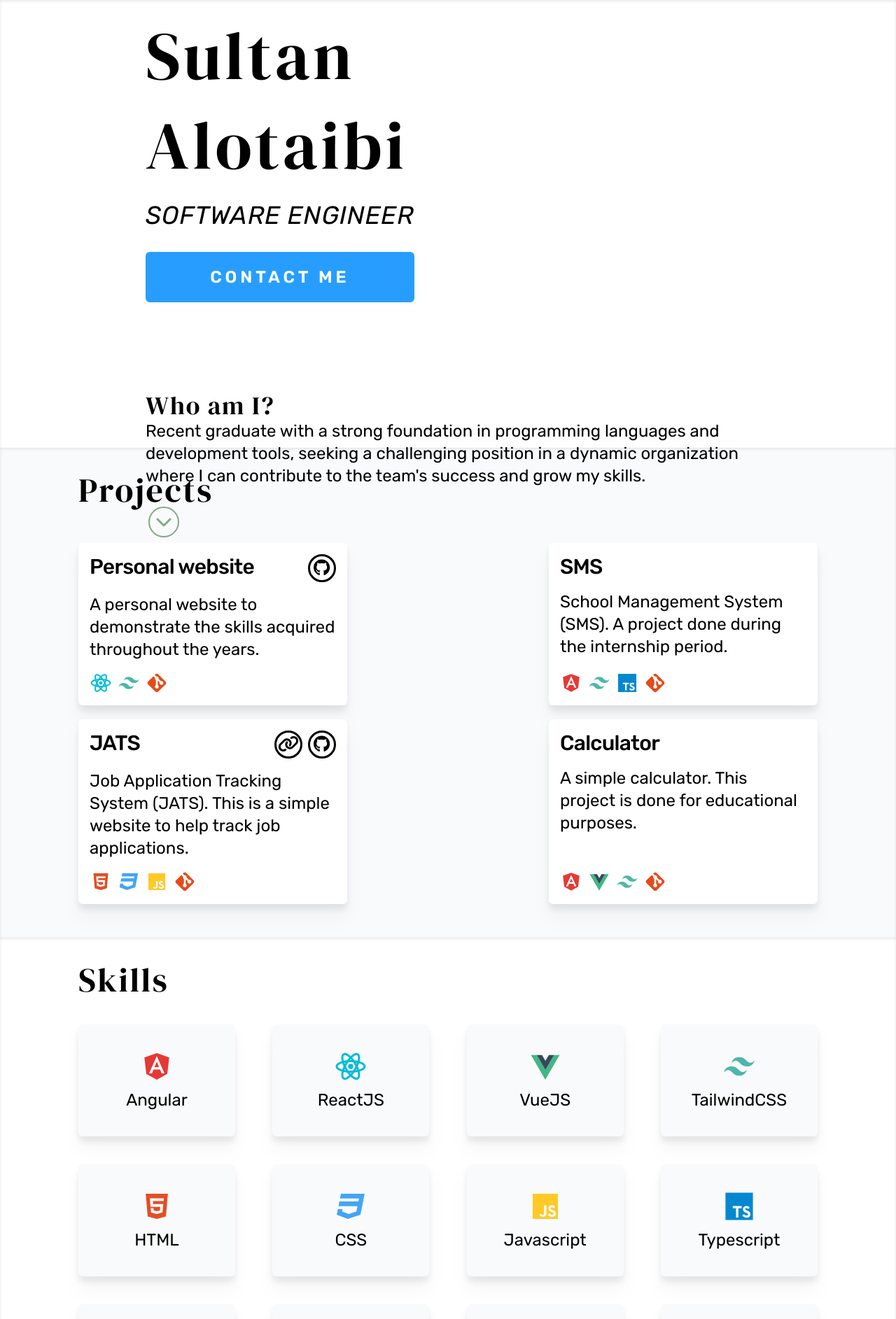
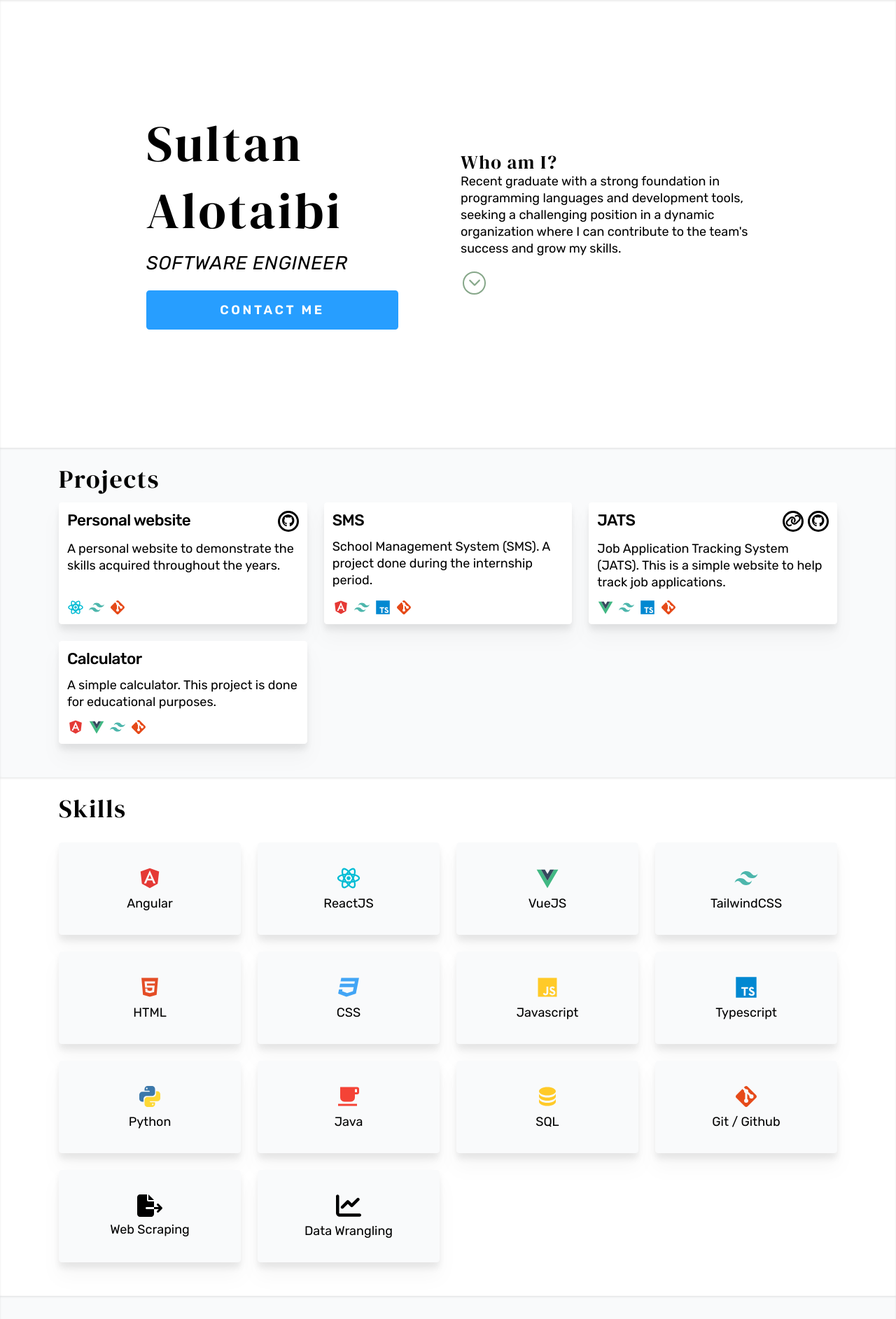
Before and after one commit to sul-otaibi/personal-website, a React (Vite) app: page / in a window 1280 px wide. Shown: the top 1885 px of the page at 70% size. Built offline with nearby package versions, Linux system fonts and the light colour scheme.

Commit message:
Fix design for different resolutions.
Main issues where with 720p and 1366p resolutions.

```diff
--- a/src/Components/Experience/Experience.tsx
+++ /dev/null
@@ -1,34 +0,0 @@
-function Experience() {
-  return (
-    <section className="w-2/3 min-h-screen">
-      <h1 className="my-5 text-xl font-semibold tracking-widest uppercase">
-        Experience
-      </h1>
-
-      <div>
-        <h2 className="font-semibold">Internship</h2>
-        <p className="italic">Tahakom, Riyadh, Saudi Arabia</p>
-        <ul className="ml-6 list-disc">
-          <li>
-            Obtained a solid understanding of the Angular framework, including
-            components, templates, directives, services, and routing.
-          </li>
-          <li>
-            Built several small learning projects in Angular and VueJS, such as
-            a simple calculator and currency converter.
-          </li>
-          <li>
-            Gained experience collaborating on a larger Angular project, a
-            school management system, using Git and GitHub.
-          </li>
-          <li>
-            Acquired expertise in agile methodology, including sprint planning,
-            daily meetings, and sprint retrospectives.
-          </li>
-        </ul>
-      </div>
-    </section>
-  );
-}
-
-export default Experience;
--- a/src/Components/Hero/Hero.tsx
+++ b/src/Components/Hero/Hero.tsx
@@ -38,8 +38,8 @@ function Hero() {
 
   return (
     <main className="flex flex-col flex-wrap justify-center w-full h-full lg:h-[80vh] py-8 px-4 lg:px-52">
-      <section className="flex flex-wrap items-center w-full h-full gap-8 lg:gap-32">
-        <section className="flex flex-col font-serif tracking-wider text-8xl">
+      <section className="grid w-full grid-cols-1 gap-12 lg:grid-cols-2 place-items-center">
+        <section className="flex flex-col font-serif tracking-wider text-8xl min-w-[30rem]">
           <div>Sultan</div>
           <div className="my-8">Alotaibi</div>
           <span
--- a/src/Components/Projects/ProjectCard.tsx
+++ b/src/Components/Projects/ProjectCard.tsx
@@ -10,11 +10,11 @@ interface CardData {
 
 function ProjectCard(props: CardData) {
   const tech = props.tech.map((v) => (
-    <img className="w-8" src={`images/${v}.svg`} />
+    <img className="w-8" src={`images/${v}.svg`} key={v} />
   ));
 
   return (
-    <section className="flex flex-col justify-between gap-4 p-4 bg-white rounded-md lg:w-96 drop-shadow-xl">
+    <section className="flex flex-col justify-between gap-4 p-4 bg-white rounded-md drop-shadow-xl">
       <div className="flex flex-col gap-4">
         <div className="flex justify-between gap-2">
           <h1 className="text-3xl font-medium tracking-tight">{props.title}</h1>
--- a/src/Components/Projects/Projects.tsx
+++ b/src/Components/Projects/Projects.tsx
@@ -2,9 +2,12 @@ import ProjectCard from "./ProjectCard";
 
 function Projects() {
   return (
-    <main id="projects" className="min-h-[24rem] py-4 px-4 lg:px-28 text-2xl">
+    <main
+      id="projects"
+      className="min-h-[24rem] pt-4 pb-16 px-4 lg:px-28 text-2xl"
+    >
       <h1 className="my-5 font-serif text-5xl tracking-wider">Projects</h1>
-      <section className="flex flex-wrap justify-between gap-5 py-8">
+      <section className="grid grid-cols-1 gap-8 xl:grid-cols-3">
         <ProjectCard
           title="Personal website"
           description={`A personal website to demonstrate the skills acquired throughout the years.`}
@@ -22,7 +25,7 @@ function Projects() {
           description={`Job Application Tracking System (JATS). This is a simple website to help track job applications.`}
           github="https://github.com/sul-otaibi/JATS-remake"
           liveDemo="https://jats.netlify.app"
-          tech={["html", "css", "javascript", "git"]}
+          tech={["vue", "tailwindcss", "typescript", "git"]}
         />
         <ProjectCard
           title="Calculator"
--- a/src/Components/Skills/SkillCard.tsx
+++ b/src/Components/Skills/SkillCard.tsx
@@ -1,6 +1,6 @@
 function SkillCard(props: { name: string; icon: string }) {
   return (
-    <div className="flex flex-col items-center justify-center w-56 h-40 gap-2 p-4 text-2xl rounded-md bg-gray-50 drop-shadow-xl">
+    <div className="flex flex-col items-center justify-center gap-2 p-4 text-2xl rounded-md h-44 bg-gray-50 drop-shadow-xl">
       <img src={`images/${props.icon}.svg`} className="w-12" />
       <p>{props.name}</p>
     </div>
--- a/src/Components/Skills/Skills.tsx
+++ b/src/Components/Skills/Skills.tsx
@@ -2,9 +2,9 @@ import SkillCard from "./SkillCard";
 
 function Skills() {
   return (
-    <main id="skills" className="min-h-[24rem] px-4 lg:px-28 pt-4 pb-12">
+    <main id="skills" className="min-h-[24rem] px-4 lg:px-28 pt-4 pb-16">
       <h1 className="mt-5 mb-10 font-serif text-5xl tracking-wider">Skills</h1>
-      <ul className="flex flex-wrap justify-evenly lg:justify-between gap-y-10">
+      <ul className="grid w-full grid-cols-2 gap-8 xl:grid-cols-4 2xl:grid-cols-6">
         <SkillCard name="Angular" icon="angular" />
         <SkillCard name="ReactJS" icon="react" />
         <SkillCard name="VueJS" icon="vue" />
--- a/src/index.css
+++ b/src/index.css
@@ -32,7 +32,7 @@ main:nth-of-type(2n) {
   }
 }
 
-@media screen and (max-width: 900px) {
+@media screen and (max-width: 1366px) {
   html {
     font-size: 12px;
   }
```
